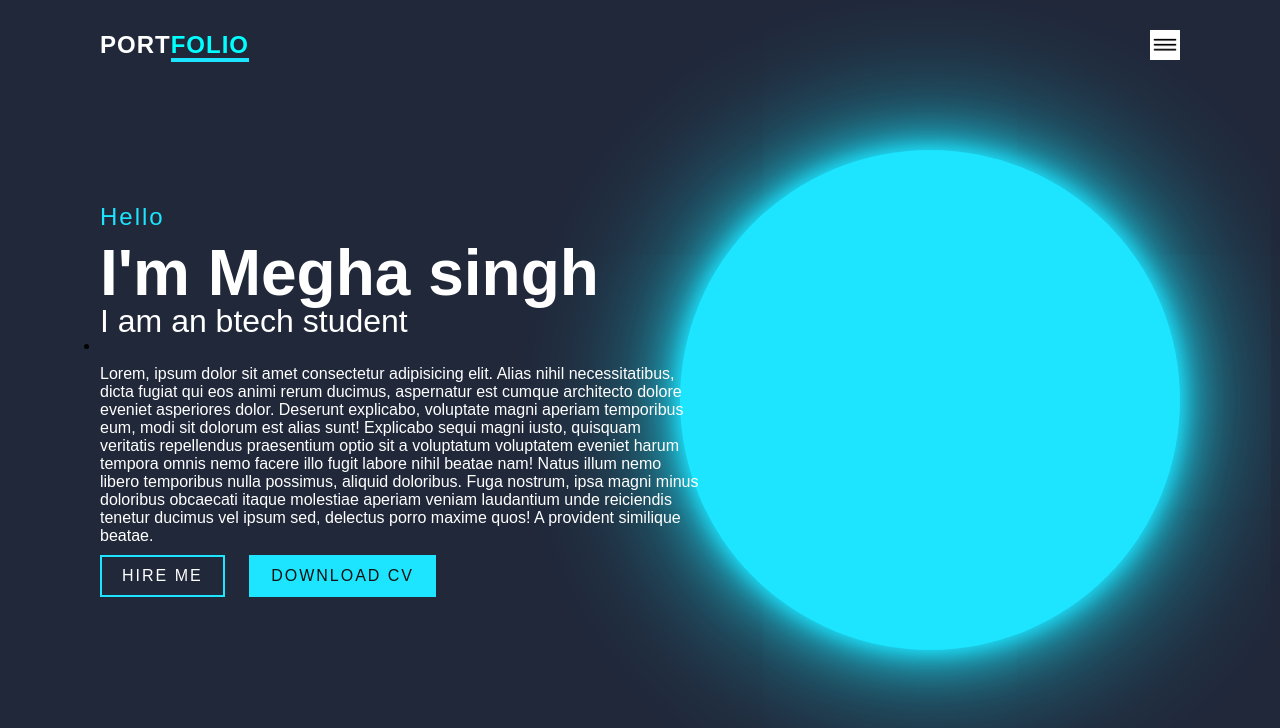
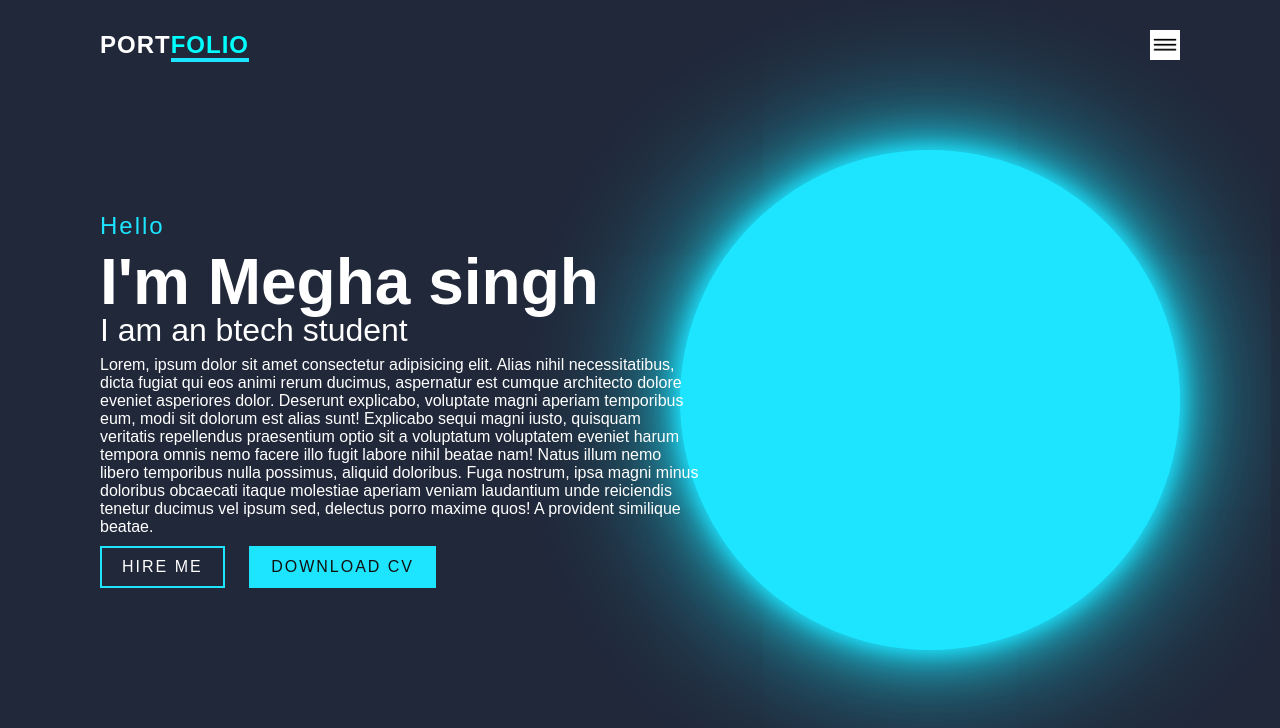
Before and after one commit to singhmegh/first-commit, a plain HTML site: page portfoloio2/index.html in a window 1280 px wide. Shown: the top 728 px of the page. Drawn offline with Linux system fonts and the light colour scheme.

Commit message:
portfolio

```diff
--- a/portfoloio2/index.html
+++ b/portfoloio2/index.html
@@ -18,9 +18,7 @@
           <h4>Hello</h4>
           <h2>I'm <span> Megha singh</span></h2>
           <h3>I am an btech student</h3>
-          <ul><li>
 
-          </li></ul>
           <p>
             Lorem, ipsum dolor sit amet consectetur adipisicing elit. Alias
             nihil necessitatibus, dicta fugiat qui eos animi rerum ducimus,
```
